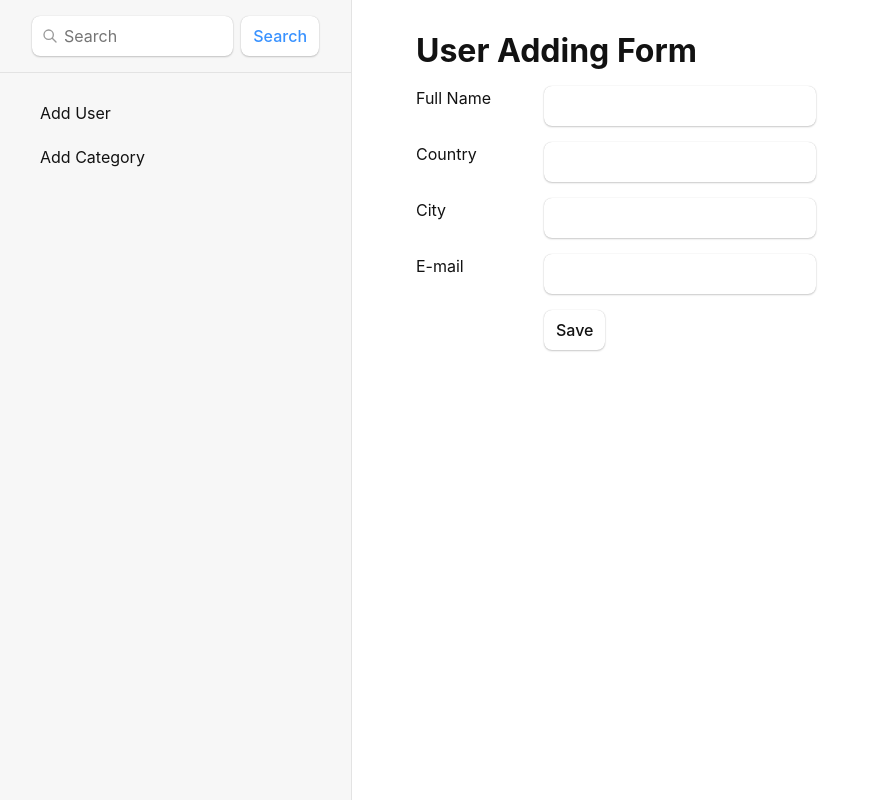
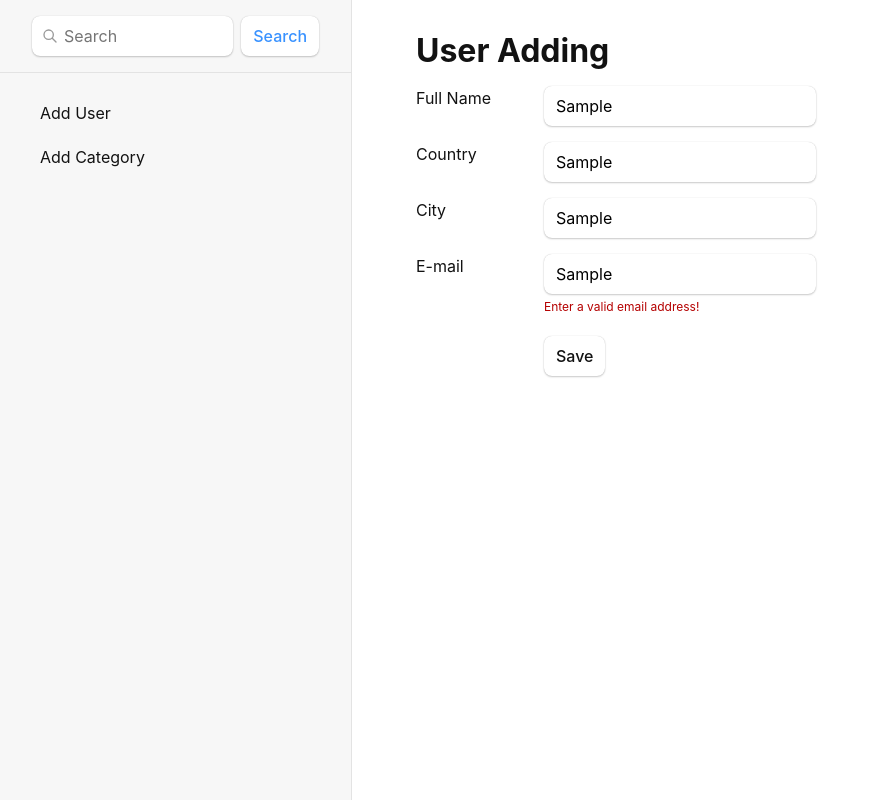
Before and after one commit to fatihkurt/sm-form-search, a React (Vite) app in the folder sm-form-search/: page /user/new in a window 1280 px wide. Both pictures are taken after typing "Sample", "Sample", "Sample", "Sample" into the empty fields and a click on the button "Save". Shown: the whole page, without its empty margins (0-880 px from the left). Built offline with nearby package versions, Linux system fonts and the light colour scheme.

Commit message:
Validations added

```diff
--- /dev/null
+++ b/sm-form-search/src/components/InputMessage/index.jsx
@@ -0,0 +1,10 @@
+
+import './style.css';
+
+export default function InputMessage({ type, ...props}) {
+  return (
+    <div className={`input-message ${type}`}>
+      {props.children}
+    </div>
+  );
+}
--- /dev/null
+++ b/sm-form-search/src/components/InputMessage/style.css
@@ -0,0 +1,17 @@
+.input-message {
+  font-size: 12px;
+  padding: 4px 0px;
+}
+
+.input-message.error {
+  color: #b50000;
+}
+.input-message.info {
+  color: #094cc3;
+}
+.input-message.warning {
+  color: #8c7023;
+}
+.input-message.success {
+  color: #0c830c;
+}
--- a/sm-form-search/src/components/index.js
+++ b/sm-form-search/src/components/index.js
@@ -0,0 +1 @@
+export { default as InputMessage } from './InputMessage';
--- /dev/null
+++ b/sm-form-search/src/hooks/useFormValidate.js
@@ -0,0 +1,91 @@
+import { useState } from "react";
+
+export function useFormValidate(formValidations) {
+  const [errors, setErrors] = useState({});
+  const [validations, setValidations] = useState(formValidations);
+
+  function addRule(fieldName, rule) {
+    if (!validations[fieldName]) {
+      validations[fieldName] = [];
+    }
+    setValidations({ ...validations, [fieldName]: [...validations[fieldName], rule] });
+  }
+
+  function validate(formValues) {
+    setErrors({});
+    const formErrors = {};
+    Object.keys(validations).forEach((fieldName) => {
+      const rules = validations[fieldName];
+      if (!rules.length) {
+        return;
+      }
+      const value = formValues[fieldName];
+      validateField(value, fieldName, rules, formErrors);
+    });
+    const hasError = Object.keys(formErrors).length === 0;
+    setErrors(formErrors);
+    console.log(formErrors);
+    return hasError;
+  }
+
+  function validateField(value, fieldName, rules, formErrors) {
+    rules.forEach(rule => validateRule(value, fieldName, rule, formErrors));
+  }
+
+  function validateRule(value, fieldName, rule, formErrors) {
+    switch (rule.type) {
+      case "email":
+        if (
+          !new RegExp(
+            /^(([^<>()[\]\\.,;:\s@"]+(\.[^<>()[\]\\.,;:\s@"]+)*)|(".+"))@((\[[0-9]{1,3}\.[0-9]{1,3}\.[0-9]{1,3}\.[0-9]{1,3}\])|(([a-zA-Z\-0-9]+\.)+[a-zA-Z]{2,}))$/
+          ).test(value)
+        ) {
+          addError(
+            formErrors,
+            fieldName,
+            rule.message || "Enter a valid email address!"
+          );
+        }
+        break;
+
+      case "required":
+        if (value === undefined || value === null || value === "") {
+          addError(
+            formErrors,
+            fieldName,
+            rule.message || "Please fill the field!"
+          );
+        }
+        break;
+      case "minLength":
+        if (typeof value === "string" && value.length < rule.minLength) {
+          addError(
+            formErrors,
+            fieldName,
+            rule.message ||
+              `The field must be least ${rule.minLength} characters!`
+          );
+        }
+      case "maxLength":
+        if (typeof value === "string" && value.length > rule.maxLength) {
+          addError(
+            formErrors,
+            fieldName,
+            rule.message ||
+              `The field must be maximum ${rule.maxLength} characters!`
+          );
+        }
+      default:
+        break;
+    }
+  }
+
+  function addError(errors, fieldName, message) {
+    if (!errors[fieldName]) {
+      errors[fieldName] = [];
+    }
+    errors[fieldName].push(message);
+  }
+
+  return [validate, errors, addRule];
+}
--- a/sm-form-search/src/pages/Category/AddCategory.jsx
+++ /dev/null
@@ -1,44 +0,0 @@
-import { useState } from "react";
-import { CategoryApi } from "../../api";
-
-export default function AddCategory(props) {
-  const [categoryName, setCategoryName] = useState("");
-
-  function handleCategoryNameChange(e) {
-    const catName = e.target.value;
-    setCategoryName(catName);
-  }
-
-  async function handleSaveCategory() {
-    try {
-      const api = new CategoryApi();
-      api.addCategory({ name: categoryName });
-      setCategoryName("");
-    } catch(e) {
-      throw e;
-    }
-  }
-
-  return (
-    <div id="add-category">
-      <h1>Category Adding Form</h1>
-      <div>
-        <form className="app-form">
-          <label>
-            <span>Category Name</span>
-            <input
-              type="text"
-              value={categoryName}
-              onChange={handleCategoryNameChange}
-            />
-          </label>
-          <p>
-            <button type="button" onClick={handleSaveCategory}>
-              Save
-            </button>
-          </p>
-        </form>
-      </div>
-    </div>
-  );
-}
--- /dev/null
+++ b/sm-form-search/src/pages/Category/CategoryAdd.jsx
@@ -0,0 +1,76 @@
+import { useState } from "react";
+import { CategoryApi } from "../../api";
+import { InputMessage } from "../../components";
+import { useFormValidate } from "../../hooks/useFormValidate";
+
+const validations = {
+  categoryName: [
+    { type: "required" },
+    { type: "minLength", minLength: 4 },
+    { type: "maxLength", maxLength: 60 },
+  ],
+};
+
+export default function CategoryAdd(props) {
+  const [categoryName, setCategoryName] = useState("");
+
+  const [isFormSubmitted, setFormSubmitted] = useState();
+
+  const [validate, errors] = useFormValidate(validations);
+
+  function handleCategoryNameChange(e) {
+    setFormSubmitted(false);
+    const catName = e.target.value;
+    setCategoryName(catName);
+  }
+
+  async function handleSaveCategory() {
+    setFormSubmitted(false);
+    try {
+      const api = new CategoryApi();
+      if (!validate({ categoryName })) {
+        return;
+      }
+      api.addCategory({ name: categoryName });
+      setFormSubmitted(true);
+      setCategoryName("");
+    } catch (e) {
+      // ...
+    }
+  }
+
+  return (
+    <div id="add-category">
+      <h1>Category Adding</h1>
+      <div>
+        <form className="app-form">
+          {isFormSubmitted && (
+            <InputMessage type="success">
+              Category added succesfully.
+            </InputMessage>
+          )}
+          <label>
+            <span>Category Name</span>
+            <div>
+              <input
+                type="text"
+                value={categoryName}
+                onChange={handleCategoryNameChange}
+              />
+              {errors.categoryName && (
+                <InputMessage type="error">
+                  {errors.categoryName[0]}
+                </InputMessage>
+              )}
+            </div>
+          </label>
+          <p>
+            <button type="button" onClick={handleSaveCategory}>
+              Save
+            </button>
+          </p>
+        </form>
+      </div>
+    </div>
+  );
+}
--- a/sm-form-search/src/pages/User/AddUser.jsx
+++ b/sm-form-search/src/pages/User/UserAdd.jsx
@@ -1,23 +1,33 @@
 import { useState } from "react";
 import { UserApi } from "../../api"
+import { InputMessage } from "../../components";
+import { useFormValidate } from "../../hooks/useFormValidate";
+import { validations } from "./validations";
 
-export default function AddUser() {
+export default function UserAdd() {
   const [userForm, setUserForm] = useState({
     fullname: "",
     country: "",
     city: "",
     mail: "",
   });
+  const [ isFormSubmitted, setFormSubmitted] = useState();
+
+  const [validate, errors] = useFormValidate(validations);
 
   function setFormField(fieldName, fieldValue) {
+    setFormSubmitted(false);
     userForm[fieldName] = fieldValue;
     setUserForm({ ...userForm });
   }
 
   async function handleSaveUser() {
+    setFormSubmitted(false);
     try {
-      const api = new UserApi();
-
+      const api = new UserApi;
+      if (! validate(userForm)) {
+        return;
+      }
       api.addUser(userForm);
       setUserForm({
         fullname: "",
@@ -25,26 +35,32 @@ export default function AddUser() {
         city: "",
         mail: "",
       });
+      setFormSubmitted(true);
     } catch (e) {
-      throw e;
+      console.log(e)
+      // ...
     }
   }
 
   function renderTextField(fieldName) {
     return (
-      <input
-        type="text"
-        value={userForm[fieldName]}
-        onChange={(e) => setFormField(fieldName, e.target.value)}
-      />
+      <div>
+        <input
+          type="text"
+          value={userForm[fieldName]}
+          onChange={(e) => setFormField(fieldName, e.target.value)}
+        />
+        {errors[fieldName] && (<InputMessage type="error">{errors[fieldName][0]}</InputMessage>)}
+      </div>
     );
   }
 
   return (
     <div id="add-user">
-      <h1>User Adding Form</h1>
+      <h1>User Adding</h1>
       <div>
         <form className="app-form">
+          {isFormSubmitted && <InputMessage type="success">User added succesfully.</InputMessage>}
           <label>
             <span>Full Name</span>
             {renderTextField("fullname")}
--- /dev/null
+++ b/sm-form-search/src/pages/User/validations.js
@@ -0,0 +1,21 @@
+export const validations = {
+  fullname: [
+    { type: 'required' },
+    { type: 'minLength', minLength: 4},
+    { type: 'maxLength', maxLength: 60},
+  ],
+  country: [
+    { type: 'required' },
+    { type: 'minLength', minLength: 2},
+    { type: 'maxLength', maxLength: 40},
+  ],
+  city: [
+    { type: 'required' },
+    { type: 'minLength', minLength: 2},
+    { type: 'maxLength', maxLength: 40},
+  ],
+  mail: [
+    { type: 'required' },
+    { type: 'email'},
+  ],
+}
--- a/sm-form-search/src/pages/index.js
+++ b/sm-form-search/src/pages/index.js
@@ -1,5 +1,5 @@
-export { default as AddCategoryPage } from "./Category/AddCategory";
+export { default as AddCategoryPage } from "./Category/CategoryAdd";
 export { default as ErrorPage } from "./Error/Error";
 export { default as MainPage } from "./Main/Main";
 export { default as SearchListPage } from "./Search/SearchList";
-export { default as AddUserPage } from "./User/AddUser";
+export { default as AddUserPage } from "./User/UserAdd";
```
